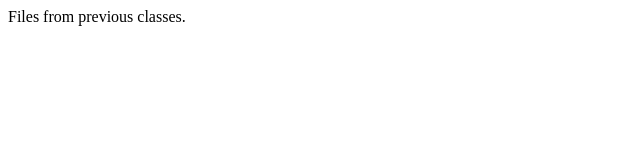
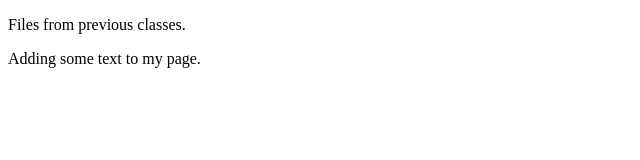
Before and after one commit to happykatie/WSD-site, a plain HTML site: page index.html in a window 1280 px wide. Shown: the whole page, without its empty margins (0-640 px from the left). Drawn offline with Linux system fonts and the light colour scheme.

```diff
--- a/index.html
+++ b/index.html
@@ -6,6 +6,7 @@
 </head>
 
 <body>
-Files from previous classes.
+<p>Files from previous classes. </p>
+<p>Adding some text to my page.</p>
 </body>
 </html>
```
